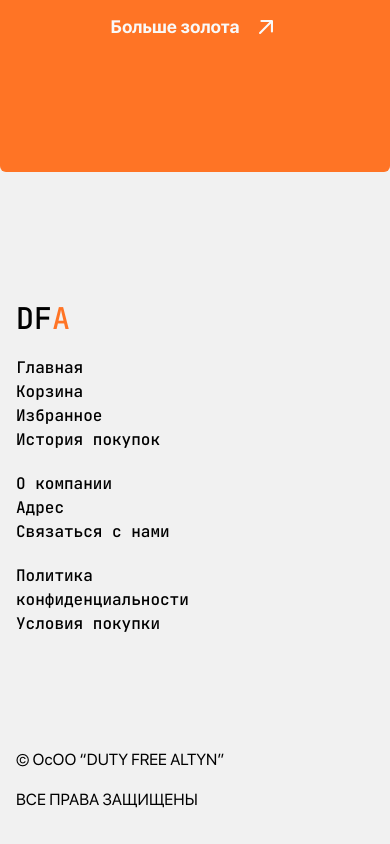
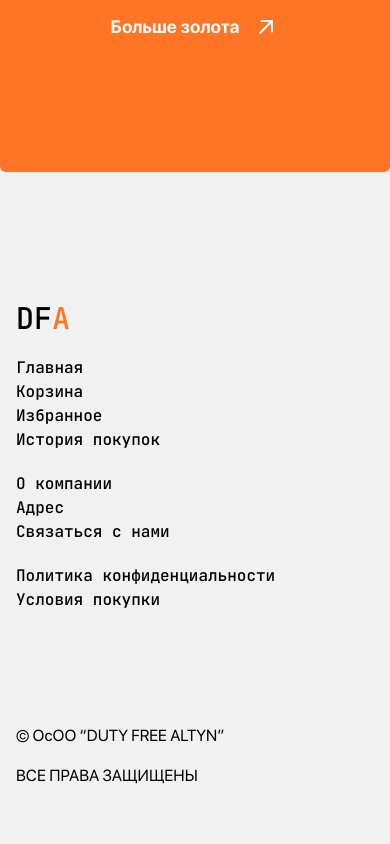
Before and after one commit to HydroOx1d/dfa, a Next.js app: page / in a window 390 px wide. Shown: the part 2308-3152 px from the top of the page. After the commit the page ends 3128 px from the top, so only its background shows below. Built offline with nearby package versions, Linux system fonts and the light colour scheme.

Commit message:
correct adaptive foote

```diff
--- a/components/footer/Footer.tsx
+++ b/components/footer/Footer.tsx
@@ -5,7 +5,7 @@
   return (
     <footer className="footer py-8">
       <div className="container mx-auto px-4">
-        <div className="grid grid-cols-2 md:grid-cols-3 lg:grid-cols-4 gap-5">
+        <div className="grid grid-cols-1 sm:grid-cols-3 lg:grid-cols-4 md:gap-5 gap-y-5">
           <div className={`logo ${jetBrainsMono.className} text-3xl mr-16 col-span-4 sm:col-span-4 lg:col-span-1`}>
             <span>DF</span>
             <span className="text-orange">A</span>
```
